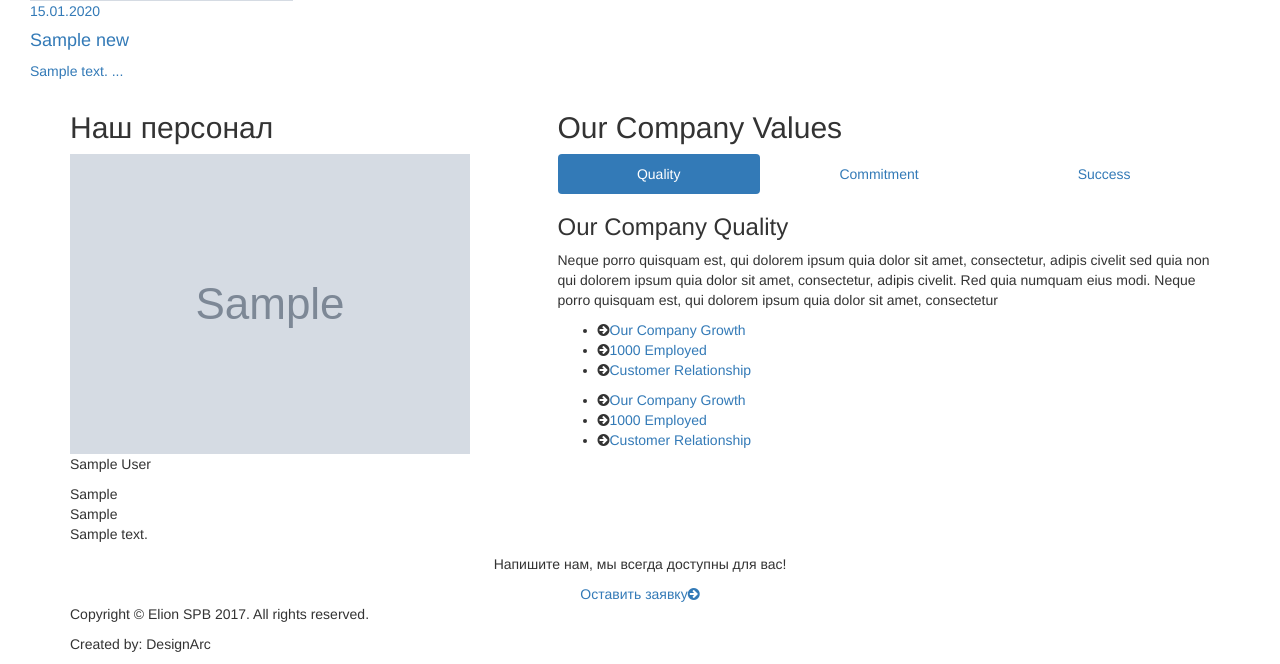
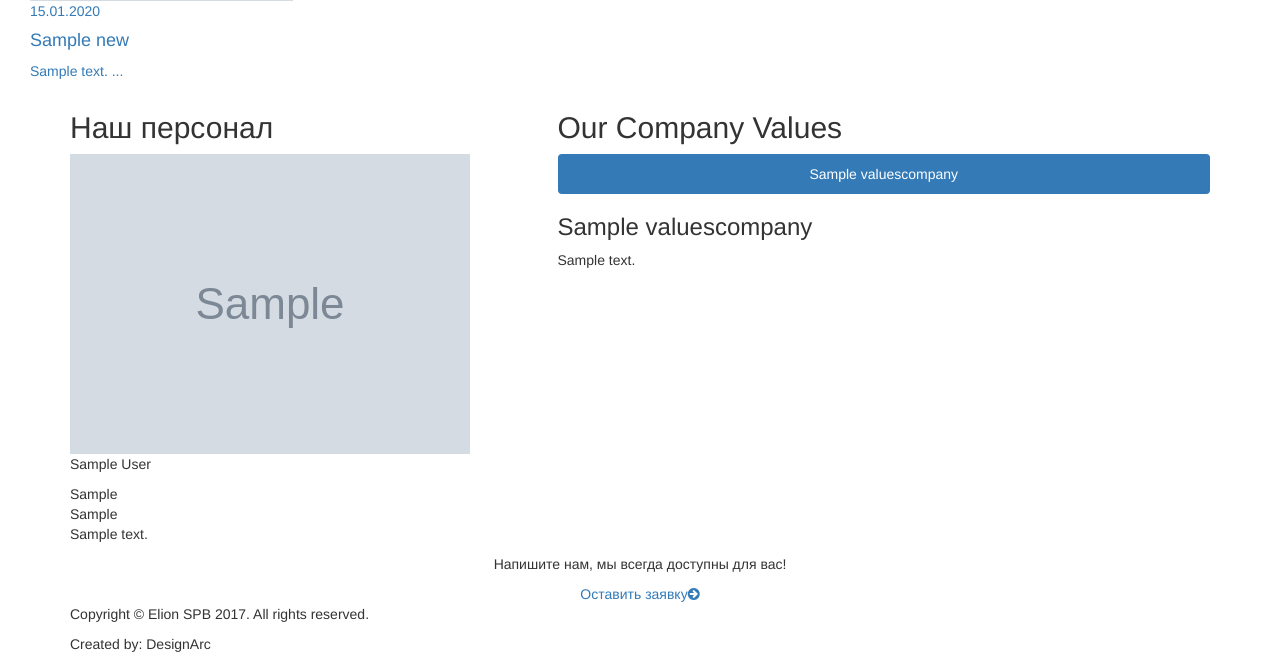
Before and after one commit to Nekr0bz/Elion, a Django app: page / in a window 1280 px wide. Shown: the part 3150-3814 px from the top of the page. Run offline with Django 3.2, Linux system fonts and the light colour scheme; tables that the repository leaves empty hold one stand-in row (values such as "Sample post"); grey boxes marked "Sample" are stand-in pictures; some libraries are stand-ins or nearby versions.

Commit message:
На главную страницу добавлены "ценности компании".

```diff
--- a/main/templates/main/index.html
+++ b/main/templates/main/index.html
@@ -232,54 +232,19 @@
                 <h2>Our Company Values</h2>
                 <div class="company-tab">
                     <ul class="nav nav-pills nav-justified">
-                        <li class="active"><a data-toggle="pill" href="#menu1">Quality</a></li>
-                        <li><a data-toggle="pill" href="#menu2">Commitment</a></li>
-                        <li><a data-toggle="pill" href="#menu3">Success</a></li>
+                    {% for val in values_company %}
+                        <li{% if forloop.first %} class="active"{% endif %}>
+                            <a data-toggle="pill" href="#menu{{ val.id }}">{{ val.title_main }}</a>
+                        </li>
+                    {% endfor %}
                     </ul>
-
                      <div class="tab-content">
-                        <div id="menu1" class="tab-pane fade in active">
-                          <h3>Our Company Quality</h3>
-                          <p>Neque porro quisquam est, qui dolorem ipsum quia dolor sit amet, consectetur, adipis civelit sed quia non qui dolorem ipsum quia dolor sit amet, consectetur, adipis civelit. Red quia numquam eius modi. Neque porro quisquam est, qui dolorem ipsum quia dolor sit amet, consectetur</p>
-                          <ul class="p0">
-                            <li><i class="fa fa-arrow-circle-right"></i><a href="">Our Company Growth</a></li>
-                            <li><i class="fa fa-arrow-circle-right"></i><a href="">1000 Employed</a></li>
-                            <li><i class="fa fa-arrow-circle-right"></i><a href="">Customer Relationship</a></li>
-                          </ul>
-                          <ul class="list-two">
-                            <li><i class="fa fa-arrow-circle-right"></i><a href="">Our Company Growth</a></li>
-                            <li><i class="fa fa-arrow-circle-right"></i><a href="">1000 Employed</a></li>
-                            <li><i class="fa fa-arrow-circle-right"></i><a href="">Customer Relationship</a></li>
-                          </ul>
+                    {% for val in values_company %}
+                        <div id="menu{{ val.id }}" class="tab-pane fade {% if forloop.first %} in active{% endif %}">
+                            <h3>{{ val.title_other }}</h3>
+                            <p>{{ val.text }}</p>
                         </div>
-                        <div id="menu2" class="tab-pane fade">
-                          <h3>Our Company Quality</h3>
-                          <p>Neque porro quisquam est, qui dolorem ipsum quia dolor sit amet, consectetur, adipis civelit sed quia non qui dolorem ipsum quia dolor sit amet, consectetur, adipis civelit. Red quia numquam eius modi. Neque porro quisquam est, qui dolorem ipsum quia dolor sit amet, consectetur</p>
-                          <ul class="p0">
-                            <li><i class="fa fa-arrow-circle-right"></i><a href="">Our Company Growth</a></li>
-                            <li><i class="fa fa-arrow-circle-right"></i><a href="">1000 Employed</a></li>
-                            <li><i class="fa fa-arrow-circle-right"></i><a href="">Customer Relationship</a></li>
-                          </ul>
-                          <ul class="list-two">
-                            <li><i class="fa fa-arrow-circle-right"></i><a href="">Our Company Growth</a></li>
-                            <li><i class="fa fa-arrow-circle-right"></i><a href="">1000 Employed</a></li>
-                            <li><i class="fa fa-arrow-circle-right"></i><a href="">Customer Relationship</a></li>
-                          </ul>
-                        </div>
-                        <div id="menu3" class="tab-pane fade">
-                          <h3>Our Company Quality</h3>
-                          <p>Neque porro quisquam est, qui dolorem ipsum quia dolor sit amet, consectetur, adipis civelit sed quia non qui dolorem ipsum quia dolor sit amet, consectetur, adipis civelit. Red quia numquam eius modi. Neque porro quisquam est, qui dolorem ipsum quia dolor sit amet, consectetur</p>
-                          <ul class="p0">
-                            <li><i class="fa fa-arrow-circle-right"></i><a href="">Our Company Growth</a></li>
-                            <li><i class="fa fa-arrow-circle-right"></i><a href="">1000 Employed</a></li>
-                            <li><i class="fa fa-arrow-circle-right"></i><a href="">Customer Relationship</a></li>
-                          </ul>
-                          <ul class="list-two">
-                            <li><i class="fa fa-arrow-circle-right"></i><a href="">Our Company Growth</a></li>
-                            <li><i class="fa fa-arrow-circle-right"></i><a href="">1000 Employed</a></li>
-                            <li><i class="fa fa-arrow-circle-right"></i><a href="">Customer Relationship</a></li>
-                          </ul>
-                        </div>
+                     {% endfor %}
                      </div>
                 </div>
             </div>
--- a/main/views.py
+++ b/main/views.py
@@ -1,6 +1,6 @@
 from django.views.generic.base import TemplateView
 from services.models import FourServiceDirection
-from about.models import Employees, StaticDates
+from about.models import Employees, StaticDates, ValuesCompany
 from news.models import News
 
 
@@ -13,4 +13,5 @@ class MainPageView(TemplateView):
         context['employees'] = Employees.objects.all()
         context['news'] = News.objects.all()[:4]
         context['services'] = FourServiceDirection.objects.all()[:4]
+        context['values_company'] = ValuesCompany.objects.all()
         return context
```
